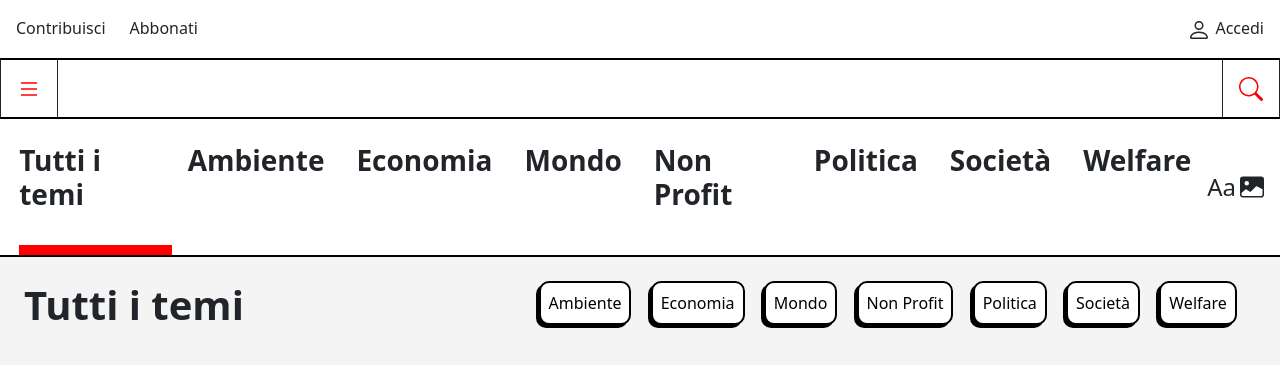
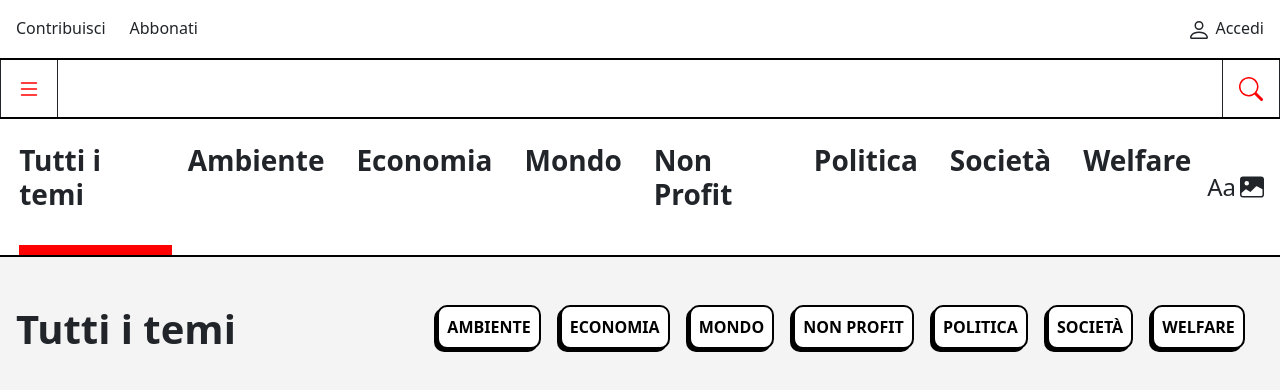
Before and after one commit to AndreaMargutti/retex_design, a Vue app: page / in a window 1280 px wide. Shown: the top 390 px of the page. Built offline with nearby package versions, Linux system fonts and the light colour scheme.

Commit message:
add more style

```diff
--- a/src/components/header/AppJumbo.vue
+++ b/src/components/header/AppJumbo.vue
@@ -13,7 +13,7 @@
 </script>
 
 <template>
-    <section class="d-flex justify-content-between p-4">
+    <section class="d-flex justify-content-between py-5 px-3">
         <h1>{{ navItems[0] }}</h1>
         <ul class="d-flex align-self-end">
             <li v-for="(item, index) in navItems" :key="item">
@@ -53,6 +53,8 @@
         border: 2px solid black;
         border-radius: 10px;
         box-shadow: -3px 3px ;
+        text-transform: uppercase;
+        font-weight: 600;
     }
 
 </style>
```
